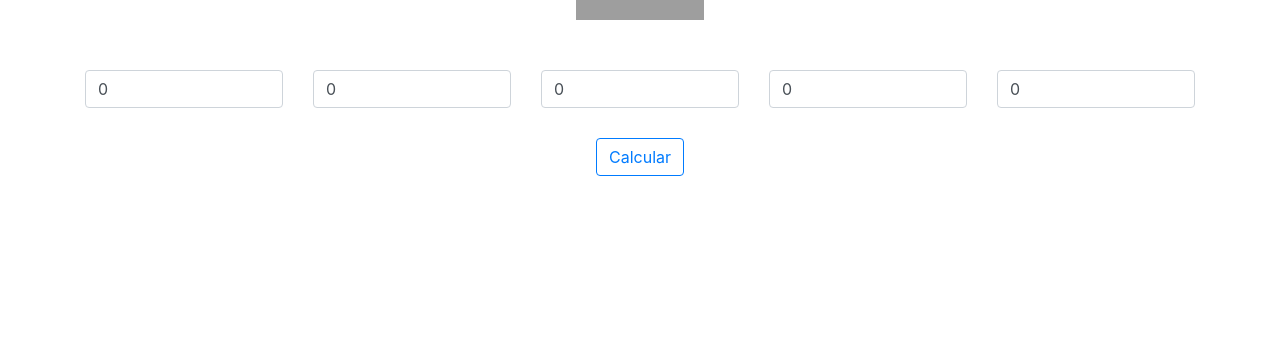
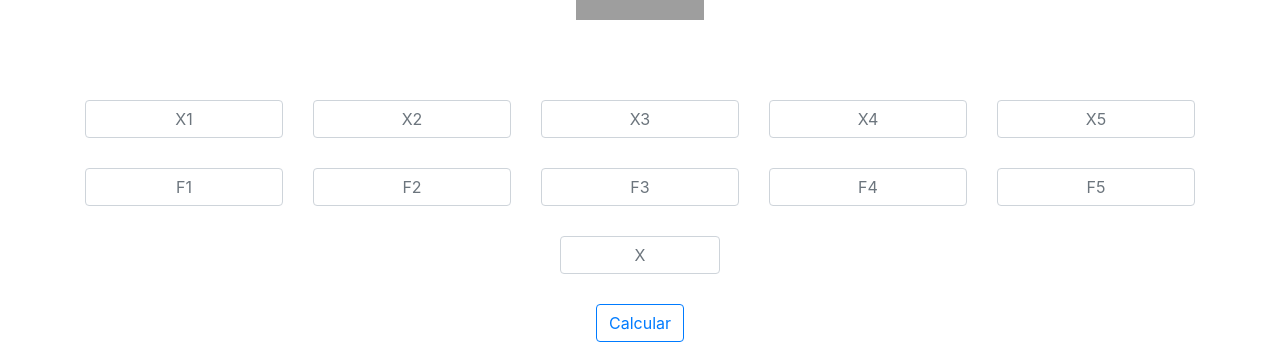
Before and after one commit to MatheusMuriel/FormaDeLagrange, a Vue app: page / in a window 1280 px wide. Shown: the part 126-470 px from the top of the page. Built offline with nearby package versions, Linux system fonts and the light colour scheme; grey boxes are pictures that could not be loaded.

Commit message:
Adicionado linhas F e X e os placeholders

```diff
--- a/package.json
+++ b/package.json
@@ -9,7 +9,7 @@
     "start": "npm run dev",
     "lint": "eslint --ext .js,.vue src",
     "build": "node build/build.js",
-    "deploy": "push-dir --dir=dist --branch=gh-pages --cleanup"
+    "deploy": "npm run build; push-dir --dir=dist --branch=gh-pages --cleanup"
   },
   "dependencies": {
     "axios": "^0.19.0",
--- a/src/components/Lagrange.vue
+++ b/src/components/Lagrange.vue
@@ -3,23 +3,48 @@
     <img src="https://i.imgur.com/vBqV9Gx.jpg" class="img-principal">
 
     <b-container class="inputs">
-      <b-row>
+      <b-row class="linha-input" align-h="center">
         <b-col>
-          <b-input v-model="valor1"></b-input>
+          <b-input class="input-input" v-model="valorX1" placeholder="X1"/>
         </b-col>
         <b-col>
-          <b-input v-model="valor2"></b-input>
+          <b-input class="input-input" v-model="valorX2" placeholder="X2"/>
         </b-col>
         <b-col>
-          <b-input v-model="valor3"></b-input>
+          <b-input class="input-input" v-model="valorX3" placeholder="X3"/>
         </b-col>
         <b-col>
-          <b-input v-model="valor4"></b-input>
+          <b-input class="input-input" v-model="valorX4" placeholder="X4"/>
         </b-col>
         <b-col>
-          <b-input v-model="valor5"></b-input>
+          <b-input class="input-input" v-model="valorX5" placeholder="X5"/>
         </b-col>
       </b-row>
+
+      <b-row class="linha-input" align-h="center">
+        <b-col>
+          <b-input class="input-input" v-model="valorF1" placeholder="F1"/>
+        </b-col>
+        <b-col>
+          <b-input class="input-input" v-model="valorF2" placeholder="F2"/>
+        </b-col>
+        <b-col>
+          <b-input class="input-input" v-model="valorF3" placeholder="F3"/>
+        </b-col>
+        <b-col>
+          <b-input class="input-input" v-model="valorF4" placeholder="F4"/>
+        </b-col>
+        <b-col>
+          <b-input class="input-input" v-model="valorF5" placeholder="F5"/>
+        </b-col>
+      </b-row>
+
+      <b-row class="linha-input" align-h="center">
+        <b-col cols="2">
+          <b-input class="input-input" v-model="valorX" placeholder="X"/>
+        </b-col>
+      </b-row>
+
       <b-row class="justify-content-md-center btn-input">
         <b-button variant="outline-primary" @click="clickCalcular">Calcular</b-button>
       </b-row>
@@ -28,23 +53,29 @@
 </template>
 
 <script>
-import axios from 'axios'
+// import axios from 'axios'
 
 export default {
   data: function () {
     return {
-      valor1: 0,
-      valor2: 0,
-      valor3: 0,
-      valor4: 0,
-      valor5: 0
+      valorX1: null,
+      valorX2: null,
+      valorX3: null,
+      valorX4: null,
+      valorX5: null,
+      valorF1: null,
+      valorF2: null,
+      valorF3: null,
+      valorF4: null,
+      valorF5: null,
+      valorX: null
     }
   },
   methods: {
     clickCalcular () {
       // axios
-        // .get('https://api.coindesk.com/v1/bpi/currentprice.json')
-        // .then(response => (console.log(response.data.bpi)))
+      // .get('https://api.coindesk.com/v1/bpi/currentprice.json')
+      // .then(response => (console.log(response.data.bpi)))
     }
   }
 }
@@ -69,4 +100,10 @@ export default {
 .btn-input {
   margin: 30px;
 }
+.linha-input {
+  margin: 30px;
+}
+.linha-input input {
+  text-align: center;
+}
 </style>
```
